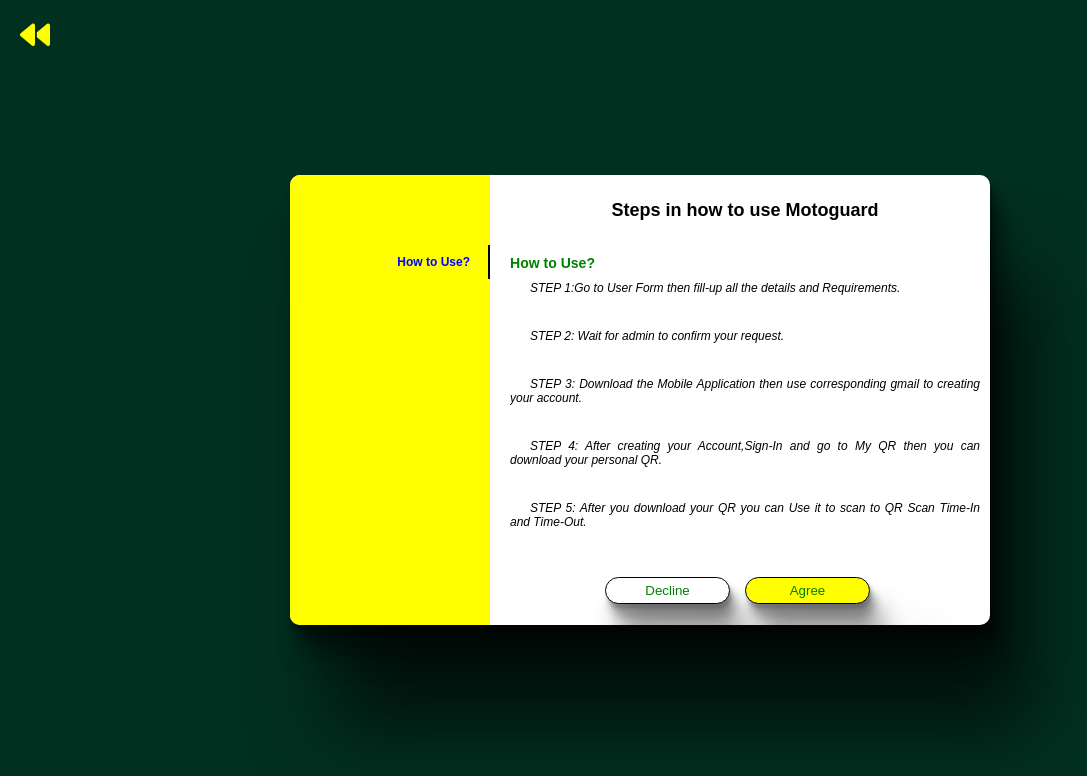
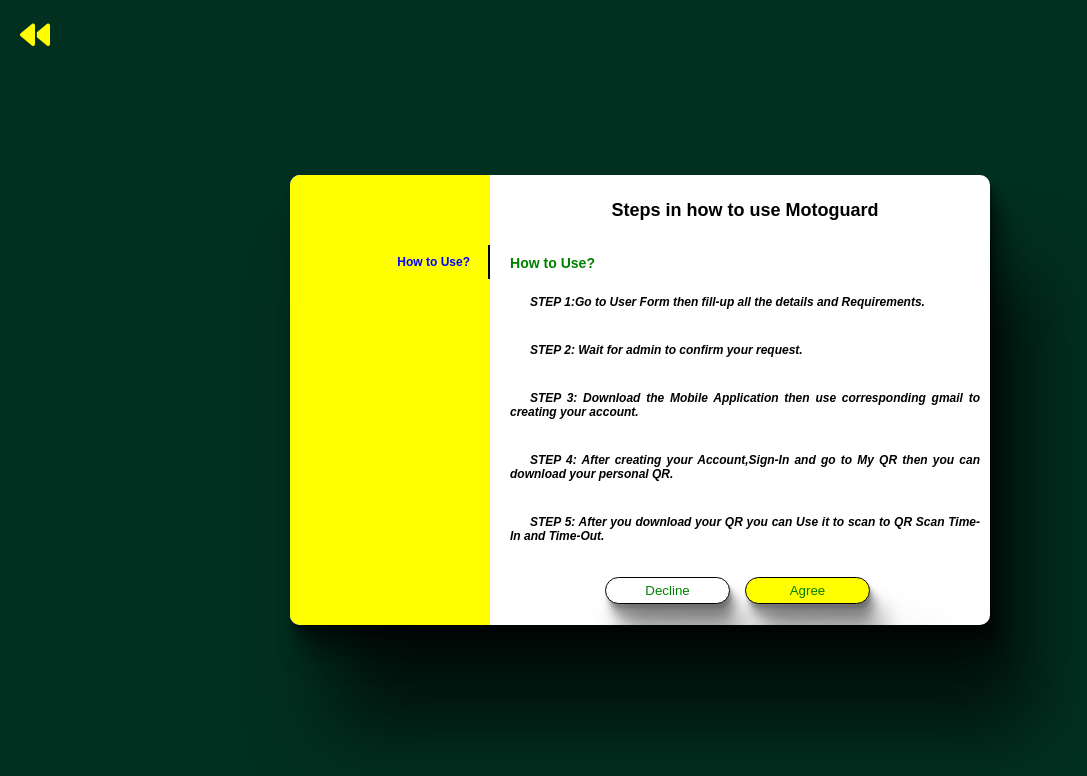
Before and after one commit to jaymart123/cdmmotoguard, a plain HTML site: page terms.html in a window 1280 px wide. Shown: the whole page, without its empty margins (0-1087 px from the left). Drawn offline with nearby package versions, Linux system fonts and the light colour scheme.

Commit message:
Update terms.html

```diff
--- a/terms.html
+++ b/terms.html
@@ -34,15 +34,16 @@
                     <div class="tabs_body">
                      <div class="tab_item tab_item_1">
                          <h3>How to Use?</h3>
-                         <p>STEP 1:Go to User Form then fill-up all the details and Requirements.</p>
                           <br>
-                         <p>STEP 2: Wait for admin to confirm your request.</p>
+                         <p><b>STEP 1:Go to User Form then fill-up all the details and Requirements.</p></b>
                           <br>
-                         <p>STEP 3: Download the Mobile Application then use corresponding gmail to creating your account.</p>
+                         <p><b>STEP 2: Wait for admin to confirm your request.</p><b/>
                           <br>
-                         <p>STEP 4: After creating your Account,Sign-In and go to My QR then you can download your personal QR.</p>
+                         <p><b>STEP 3: Download the Mobile Application then use corresponding gmail to creating your account.</p></b>
                           <br>
-                         <p>STEP 5: After you download your QR you can Use it to scan to QR Scan Time-In and Time-Out.</p>
+                         <p><b>STEP 4: After creating your Account,Sign-In and go to My QR then you can download your personal QR.</p></b>
+                          <br>
+                         <p><b>STEP 5: After you download your QR you can Use it to scan to QR Scan Time-In and Time-Out.</p></b>
                          </div>
 
                         </div>
```
